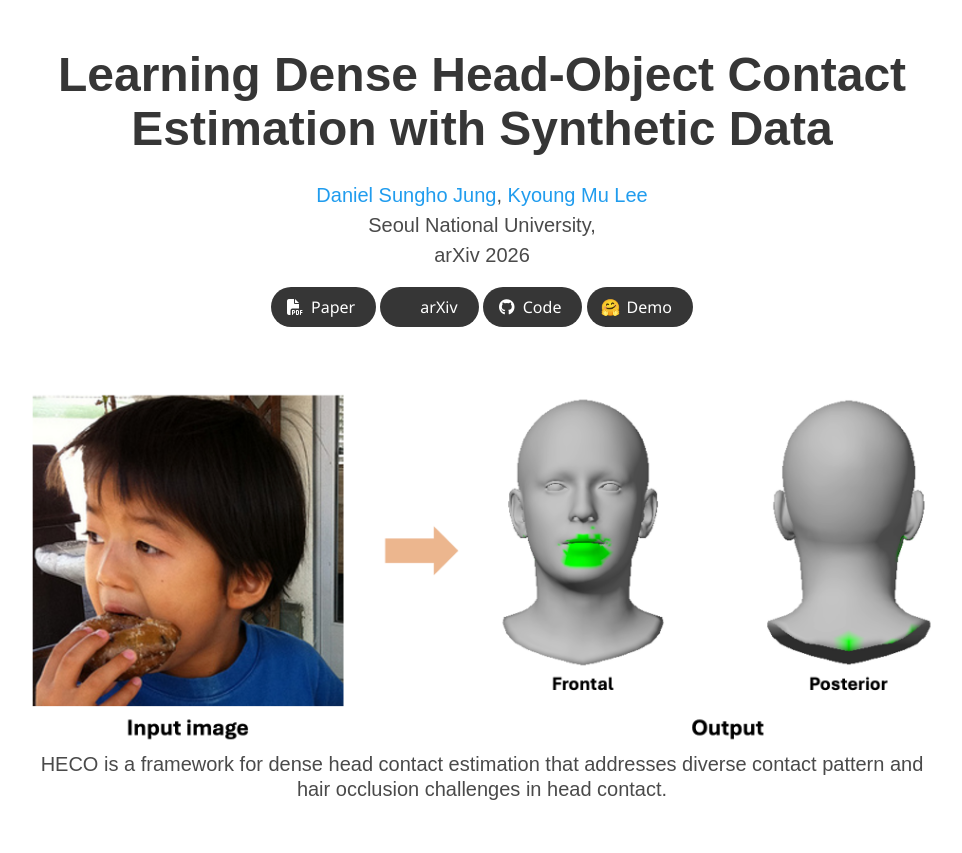
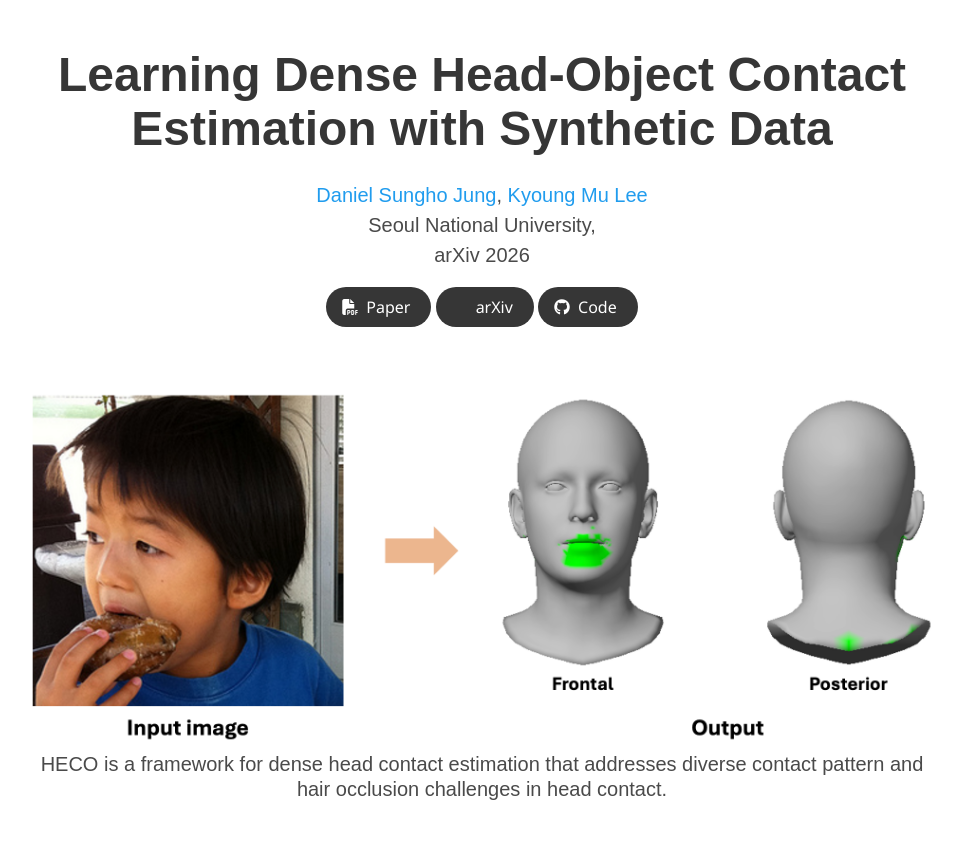
Before and after one commit to HECO-RELEASE/HECO-RELEASE.github.io, a plain HTML site: page index.html in a window 1280 px wide. Shown: the top 853 px of the page, without its empty margins (158-1120 px from the left). Drawn offline with nearby package versions, Linux system fonts and the light colour scheme; some icons are missing; a web font is replaced by a local one.

Commit message:
Update index.html

```diff
--- a/index.html
+++ b/index.html
@@ -96,14 +96,6 @@
                   </span>
                   <span>Code</span>
                   </a>
-              </span>
-              <!-- Demo Link. -->
-              <span class="link-block">
-                <a href="https://huggingface.co/spaces/dqj5182/HECO"
-                   class="external-link button is-normal is-rounded is-dark">
-                  <span class="icon">🤗</span>
-                  <span>Demo</span>
-                </a>
               </span>
             </div>
 
```
